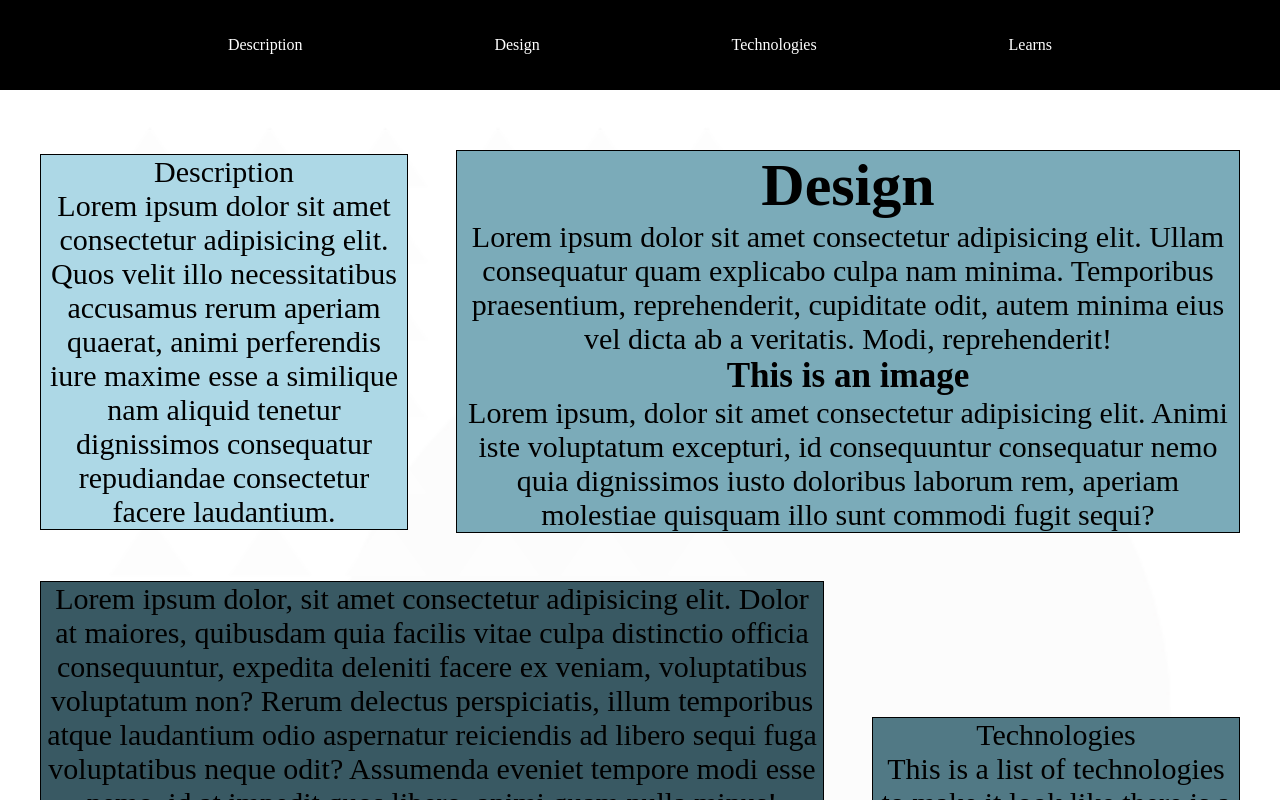
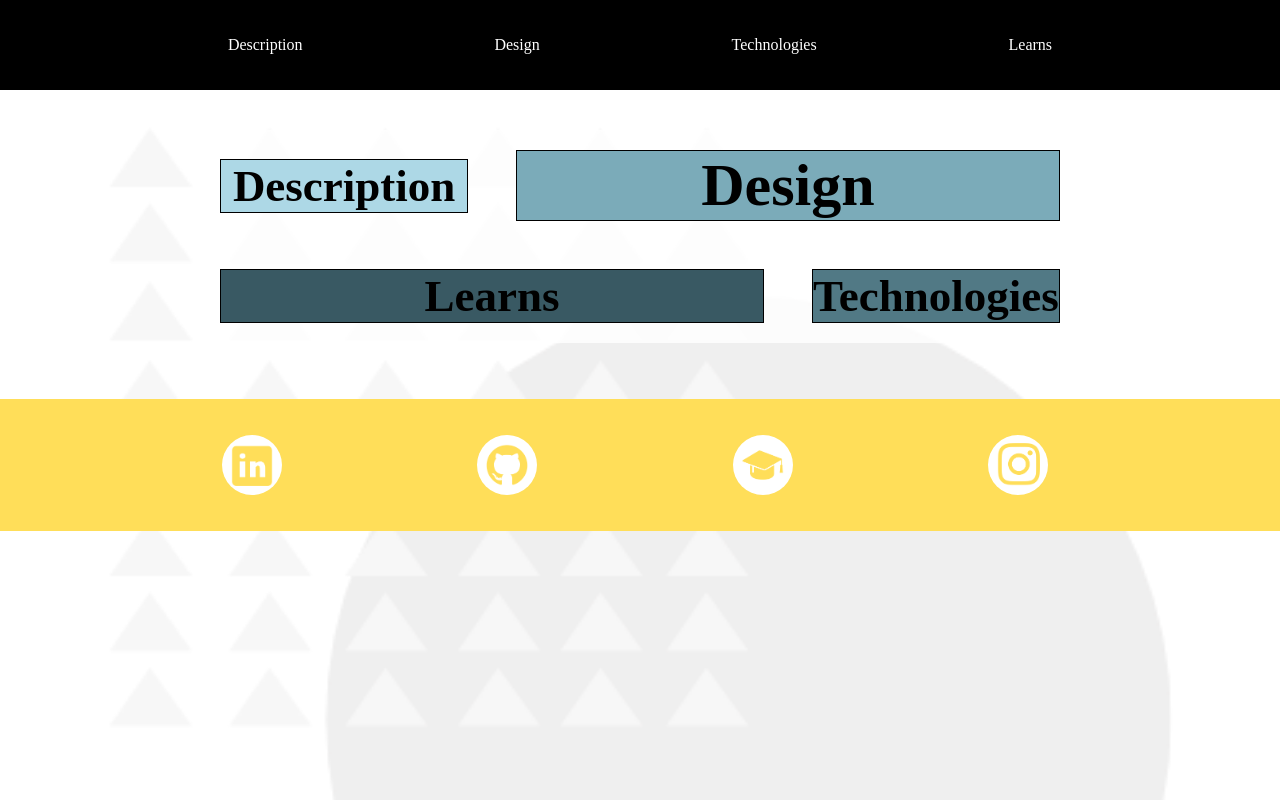
Before and after one commit to Delabove/blog-project-display-react, a React (Create React App) app: page / in a window 1280 px wide. Shown: the top 800 px of the page. Built offline with nearby package versions, Linux system fonts and the light colour scheme.

Commit message:
reformatting layout as child component

```diff
--- a/src/App.js
+++ b/src/App.js
@@ -4,6 +4,7 @@ import Navbar from './components/Navbar';
 import Footer from './components/Footer';
 import Layout from './components/Layout';
 import Main from './components/Main';
+// import TexasFresh from './components/TexasFresh';
 
 
 function App() {
@@ -14,6 +15,7 @@ function App() {
         <Navbar />
         <Main />
         <Layout />
+        {/* <TexasFresh /> */}
 
 
         <Footer />
--- a/src/components/Layout.js
+++ b/src/components/Layout.js
@@ -2,25 +2,28 @@ import React from 'react';
 import { Link } from "react-router-dom";
 import Style from '../styling/layout.css';
 
-export default function Layout(){
+export default function Layout(props){
     return(
         // <Link to="/layout">
             <div className="layout" xs={12} md={6}>
                 <ul className="layout-list">
-                    <li className="description">Description
-                        <div>Lorem ipsum dolor sit amet consectetur adipisicing elit. Quos velit illo necessitatibus accusamus rerum aperiam quaerat, animi perferendis iure maxime esse a similique nam aliquid tenetur dignissimos consequatur repudiandae consectetur facere laudantium. </div>
+                    <li className="description">
+                    <h2>Description </h2>
+                        <div>{props.description}</div>
                     </li>
                     <li className="design">
                     <h1>Design</h1>
-                    <p>Lorem ipsum dolor sit amet consectetur adipisicing elit. Ullam consequatur quam explicabo culpa nam minima. Temporibus praesentium, reprehenderit, cupiditate odit, autem minima eius vel dicta ab a veritatis. Modi, reprehenderit!</p>
-                    <h3>This is an image</h3>
-                    <p>Lorem ipsum, dolor sit amet consectetur adipisicing elit. Animi iste voluptatum excepturi, id consequuntur consequatur nemo quia dignissimos iusto doloribus laborum rem, aperiam molestiae quisquam illo sunt commodi fugit sequi?</p>
+                    <p>{props.design}</p>
+                    <p>{props.img}</p>
+                    <p>{props.design2}</p>
                     </li>
-                    <li className="technologies">Technologies
-                    <p>This is a list of technologies to make it look like there is a list of technologies in div.</p>
+                    <li className="technologies">
+                    <h2>Technologies</h2>
+                    <p>{props.tech}</p>
                     </li>
                     <li className="learns">
-                    <div> Lorem ipsum dolor, sit amet consectetur adipisicing elit. Dolor at maiores, quibusdam quia facilis vitae culpa distinctio officia consequuntur, expedita deleniti facere ex veniam, voluptatibus voluptatum non? Rerum delectus perspiciatis, illum temporibus atque laudantium odio aspernatur reiciendis ad libero sequi fuga voluptatibus neque odit? Assumenda eveniet tempore modi esse nemo, id at impedit quos libero, animi quam nulla minus! Dolores dolorem dolorum corporis natus veritatis! Nobis sunt, dolorum ipsa odit possimus eum itaque ex. Corporis ipsa sed fuga nihil! Perspiciatis corrupti a illum nostrum pariatur, harum ratione odio totam doloribus necessitatibus, aliquid culpa laudantium aut nemo sapiente vero aperiam officiis!</div>
+                    <h2>Learns</h2>
+                    <div> {props.learns}</div>
                     </li>
                 </ul>
             </div>
```
Also changed, not shown: src/components/TexasFresh.js (added, +29 -0 lines).
